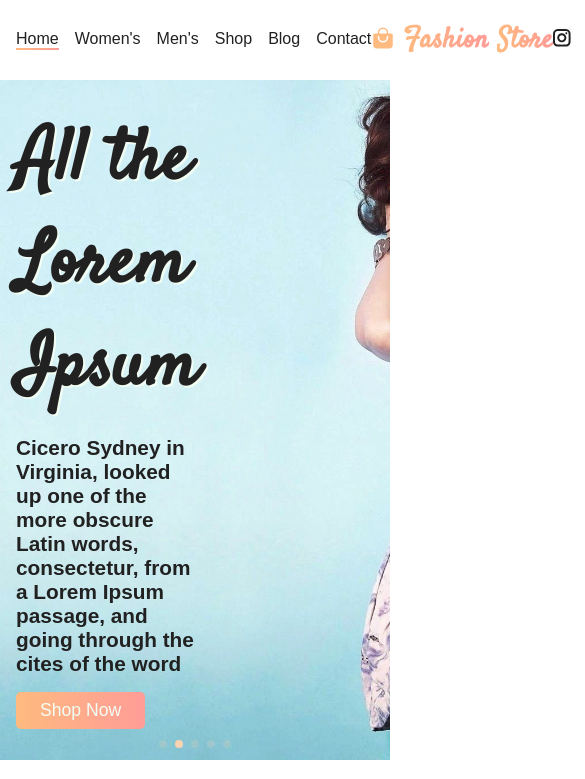
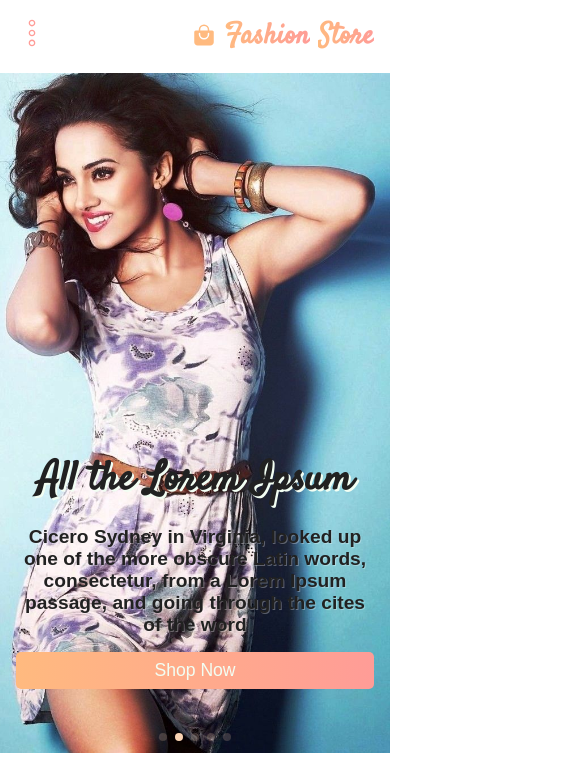
Before and after one commit to adrjmiranda/fashion-store, a React (Vite) app: page / in a window 390 px wide. Shown: the top 779 px of the page, 585 px wide, since content can reach past the window. Built offline with nearby package versions, Linux system fonts and the light colour scheme; a web font is replaced by a local one.

Commit message:
feat: added responsiveness for smaller screen sizes

```diff
--- a/src/components/benefits/style.module.scss
+++ b/src/components/benefits/style.module.scss
@@ -34,4 +34,23 @@
 			}
 		}
 	}
+
+	@media screen and (max-width: 980px) {
+		flex-wrap: wrap;
+		gap: 10%;
+		row-gap: 2rem;
+
+		.item {
+			flex: 40%;
+			justify-content: center;
+			text-align: center;
+		}
+	}
+
+	@media screen and (max-width: 576px) {
+		.item {
+			flex: 100%;
+			flex-direction: column;
+		}
+	}
 }
--- a/src/components/footer/style.module.scss
+++ b/src/components/footer/style.module.scss
@@ -60,6 +60,11 @@
 					border: $bwSmall solid rgba(0, 0, 0, 0.4);
 					padding: 0.8rem 0.5rem;
 					font-size: 1rem;
+					outline: none;
+
+					&:focus {
+						border-color: black;
+					}
 				}
 
 				button {
@@ -120,4 +125,65 @@
 			}
 		}
 	}
+
+	@media screen and (max-width: 940px) {
+		.content {
+			flex-direction: column;
+
+			.col {
+				flex: 100%;
+				width: 100%;
+
+				form {
+					input {
+						flex: 1;
+					}
+				}
+			}
+		}
+	}
+
+	@media screen and (max-width: 470px) {
+		.content {
+			.col {
+				form {
+					flex-direction: column;
+
+					button {
+						width: 100%;
+					}
+				}
+
+				.social_media {
+					justify-content: space-between;
+				}
+			}
+		}
+	}
+
+	@media screen and (max-width: 300px) {
+		.content {
+			.col {
+				.payments {
+					flex-direction: column;
+					gap: 1rem;
+
+					img {
+						object-fit: contain;
+						height: 20px;
+					}
+				}
+
+				.social_media {
+					width: 100%;
+					gap: 2%;
+
+					a {
+						flex: 1;
+						padding: 0.3rem;
+					}
+				}
+			}
+		}
+	}
 }
--- a/src/components/header/index.tsx
+++ b/src/components/header/index.tsx
@@ -9,7 +9,7 @@ import MainBanner from '../main-banner';
 
 const Header: FunctionComponent = (): ReactNode => {
 	return (
-		<header>
+		<header className={style.header}>
 			<Navbar />
 			<MainBanner />
 		</header>
--- a/src/components/highlights/index.tsx
+++ b/src/components/highlights/index.tsx
@@ -60,7 +60,7 @@ const Highlights: FunctionComponent = (): ReactNode => {
 					slidesPerView={currentSlidesPerView}
 					pagination={{ clickable: true }}
 					loop={true}
-					autoplay
+					autoplay={{ delay: 3000 }}
 				>
 					{clothesData.map((clothe) => (
 						<SwiperSlide key={clothe.id}>
--- a/src/components/main-banner/style.module.scss
+++ b/src/components/main-banner/style.module.scss
@@ -33,7 +33,8 @@
 
 				p {
 					font-size: 1.3rem;
-					font-weight: $fwExtraBig;
+					font-weight: $fwMedium;
+					color: $colorBlack;
 					color: inherit;
 				}
 			}
@@ -89,4 +90,48 @@
 			}
 		}
 	}
+
+	@media screen and (max-width: 700px) {
+		.slide {
+			.content {
+				background-position: 100% 10%;
+
+				.info {
+					width: 100%;
+
+					h2 {
+						font-size: 2.5rem;
+					}
+
+					p {
+						font-size: 1.2rem;
+						font-weight: $fwExtraBig;
+						text-shadow: 1px 1px 0 rgba(255, 255, 255, 0.3);
+					}
+				}
+			}
+
+			&:nth-child(4) {
+				.content {
+					background-position: 10% 100%;
+				}
+			}
+		}
+	}
+
+	@media screen and (max-width: 576px) {
+		.slide {
+			.content {
+				.info {
+					justify-content: flex-end;
+					padding-bottom: 4rem;
+					text-align: center;
+
+					a {
+						width: 100%;
+					}
+				}
+			}
+		}
+	}
 }
--- a/src/components/navbar/index.tsx
+++ b/src/components/navbar/index.tsx
@@ -1,4 +1,4 @@
-import { FunctionComponent, ReactNode } from 'react';
+import { FunctionComponent, ReactNode, useState } from 'react';
 
 // Style
 import style from './style.module.scss';
@@ -11,12 +11,20 @@ import { BsSearch } from 'react-icons/bs';
 import { GrInstagram } from 'react-icons/gr';
 import { ImPinterest2 } from 'react-icons/im';
 import { RiFacebookBoxLine } from 'react-icons/ri';
+import { CiMenuKebab } from 'react-icons/ci';
+import { CgClose } from 'react-icons/cg';
 
 const Navbar: FunctionComponent = (): ReactNode => {
+	const [visibilityMenu, setVisibilityMenu] = useState<boolean>(false);
+
 	return (
 		<div className={style.navbar}>
 			<nav className='wrapper'>
-				<ul className={style.menu_left}>
+				<ul
+					className={`${style['menu_left']} ${
+						visibilityMenu ? style['show'] : ''
+					}`}
+				>
 					<li className={style.active}>
 						<a href='#'>Home</a>
 					</li>
@@ -37,6 +45,13 @@ const Navbar: FunctionComponent = (): ReactNode => {
 					</li>
 				</ul>
 				<Logo />
+				<button
+					type='button'
+					className={style.toggle_menu}
+					onClick={() => setVisibilityMenu(!visibilityMenu)}
+				>
+					{visibilityMenu ? <CgClose /> : <CiMenuKebab />}
+				</button>
 				<ul className={style.menu_right}>
 					<li>
 						<a href='#' target='_blank'>
--- a/src/components/navbar/style.module.scss
+++ b/src/components/navbar/style.module.scss
@@ -4,6 +4,7 @@
 	display: flex;
 	align-items: center;
 	height: 80px;
+	background-color: rgba(255, 255, 255, 0.5);
 
 	nav {
 		display: flex;
@@ -30,6 +31,18 @@
 					}
 				}
 			}
+		}
+
+		.toggle_menu {
+			display: none;
+			background-color: transparent;
+			color: $colorPink;
+			border: none;
+			font-size: 2rem;
+			cursor: pointer;
+			display: flex;
+			justify-content: center;
+			align-items: center;
 		}
 
 		ul.menu_left {
@@ -115,4 +128,39 @@
 			}
 		}
 	}
+
+	@media screen and (min-width: 1050px) {
+		nav {
+			.toggle_menu {
+				display: none;
+			}
+		}
+	}
+
+	@media screen and (max-width: 1050px) {
+		height: auto;
+		padding: 1rem 0;
+
+		nav {
+			position: relative;
+			flex-wrap: wrap;
+			flex-direction: row-reverse;
+
+			.toggle_menu {
+				display: block;
+			}
+
+			ul.menu_left,
+			ul.menu_right {
+				display: none;
+			}
+
+			ul.menu_left.show {
+				display: flex;
+				flex-direction: column;
+				width: 100%;
+				margin-bottom: 2rem;
+			}
+		}
+	}
 }
--- a/src/components/offer-card/style.module.scss
+++ b/src/components/offer-card/style.module.scss
@@ -41,6 +41,12 @@
 				border-radius: 50%;
 				padding: 0.5rem;
 				cursor: pointer;
+				transition: $trSmall;
+
+				&:hover {
+					transform: scale(1.2);
+					box-shadow: 1px 1px 15px 5px rgba(0, 0, 0, 0.1);
+				}
 			}
 		}
 
@@ -85,4 +91,24 @@
 			font-size: 1.1rem;
 		}
 	}
+
+	@media screen and (max-width: 960px) {
+		flex: 47.5%;
+
+		.img {
+			height: 850px;
+		}
+	}
+
+	@media screen and (max-width: 630px) {
+		flex: 100%;
+
+		.img {
+			height: 750px;
+
+			img {
+				object-fit: contain;
+			}
+		}
+	}
 }
--- a/src/components/offers/style.module.scss
+++ b/src/components/offers/style.module.scss
@@ -7,4 +7,11 @@
 		align-items: center;
 		gap: 1.3rem;
 	}
+
+	@media screen and (max-width: 960px) {
+		.products {
+			flex-wrap: wrap;
+			gap: 5%;
+		}
+	}
 }
--- a/src/components/promotion/style.module.scss
+++ b/src/components/promotion/style.module.scss
@@ -48,4 +48,25 @@
 			}
 		}
 	}
+
+	@media screen and (max-width: 800px) {
+		padding: 4rem 0;
+		height: auto;
+
+		.content {
+			flex-direction: column;
+
+			.img {
+				width: 100%;
+			}
+		}
+	}
+
+	@media screen and (max-width: 660px) {
+		.img {
+			img {
+				object-position: 100% 10%;
+			}
+		}
+	}
 }
--- a/src/sass/base.scss
+++ b/src/sass/base.scss
@@ -6,6 +6,11 @@
 	padding: 0;
 	box-sizing: border-box;
 	font-family: $anekTamil;
+}
+
+html,
+body {
+	overflow-x: hidden;
 }
 
 a {
```
